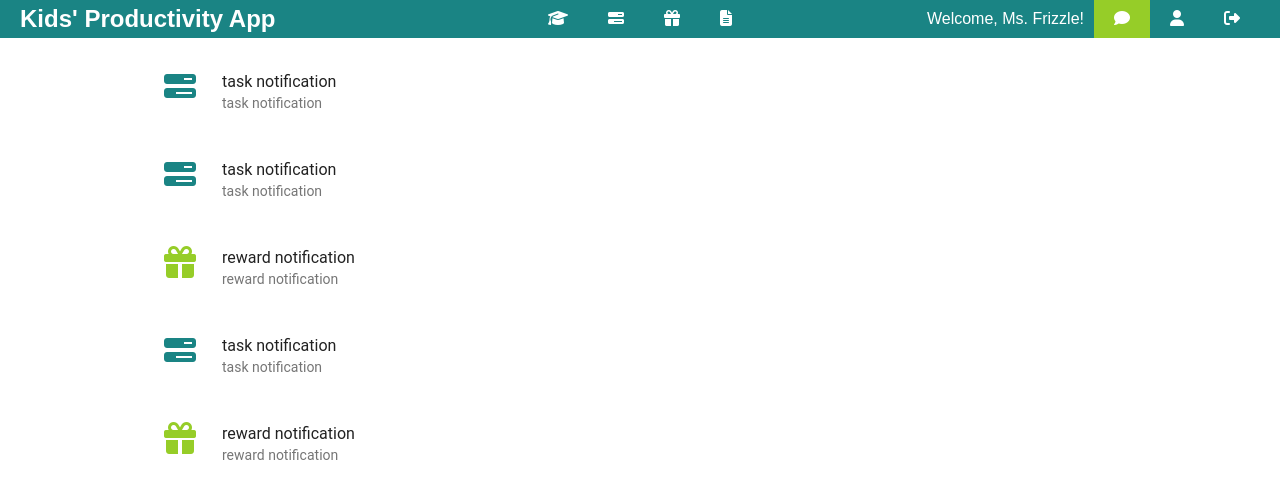
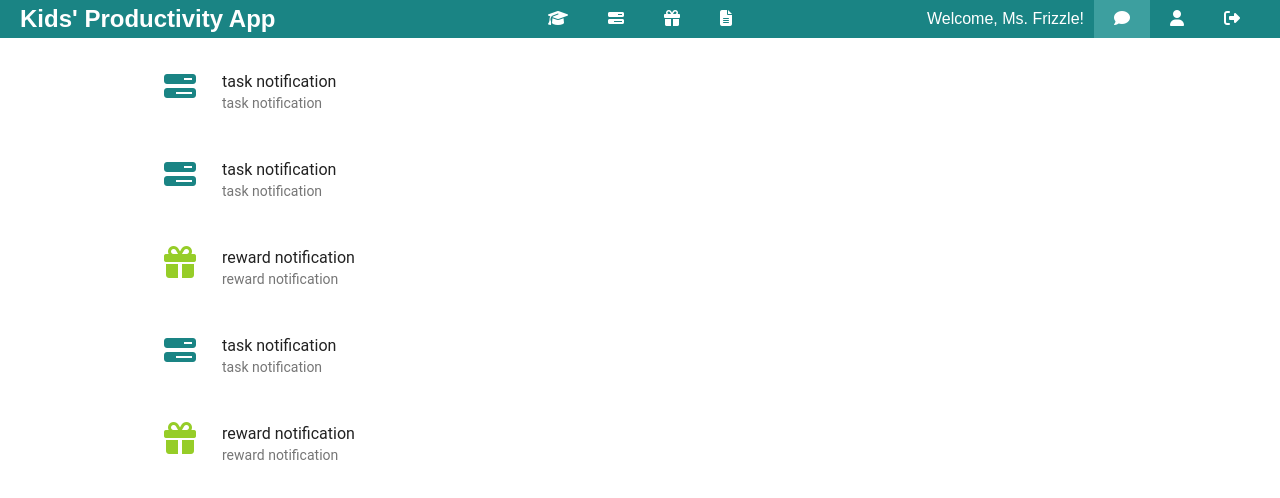
Before and after one commit to svbarker/project_bluejay, a React (Create React App) app in the folder client/: page /notifications in a window 1280 px wide. Shown: the top 498 px of the page. Built offline with nearby package versions, Linux system fonts and the light colour scheme; no server answers.

Commit message:
update nav colors

```diff
--- a/client/src/index.css
+++ b/client/src/index.css
@@ -30,7 +30,7 @@ i {
 }
 
 .navbar a li:hover {
-  background-color: #96cd28;
+  background-color: #3d9f9f;
 }
 
 .navbar h1 {
@@ -64,7 +64,7 @@ i {
 }
 
 .active li {
-  background-color: #96cd28;
+  background-color: #3d9f9f;
 }
 
 .avatar {
```
